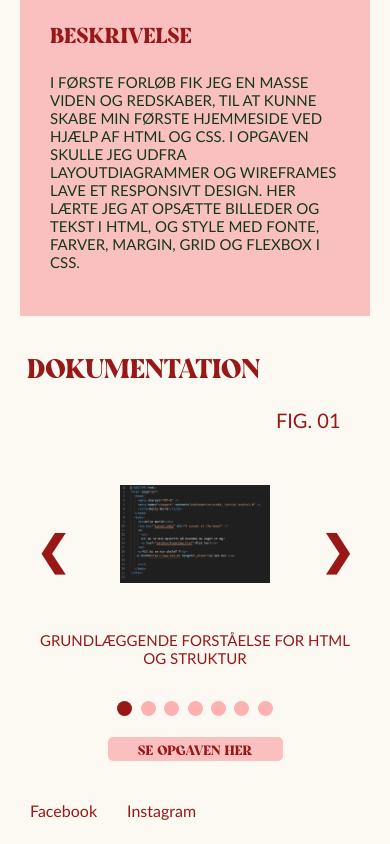
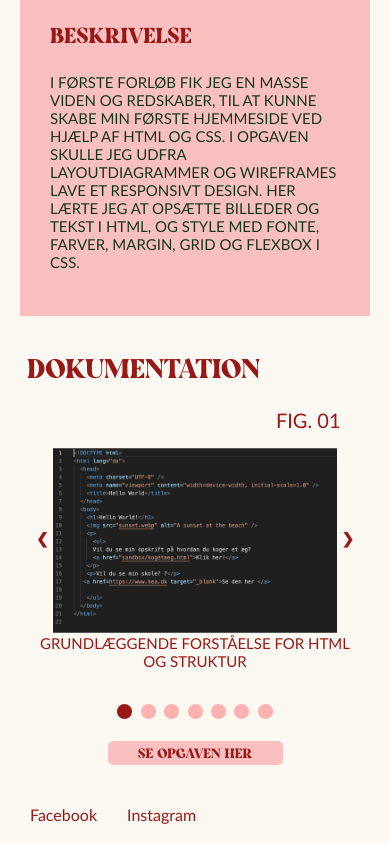
Before and after one commit to katjacloos/portfolio, a plain HTML site: page tema1.html in a window 390 px wide. Shown: the part 1066-1910 px from the top of the page. Drawn offline with Linux system fonts and the light colour scheme; a web font is replaced by a local one.

Commit message:
ændret billede str

```diff
--- a/css/slideshow.css
+++ b/css/slideshow.css
@@ -96,6 +96,7 @@
   to {opacity: 1}
 }
 
+
 @media (max-width: 732px) {
   .text{
     font-size: 15px;
@@ -103,4 +104,13 @@
   .numbertext{
     font-size: 20px;
   }
+  .prev, .next {
+    font-size: 15px;
+  }
+  .center {
+    border: 33px solid rgb(252, 249, 243);
+    padding-bottom: 2cap;
+    padding-top: 3cap;
+  }
+
 }
```
